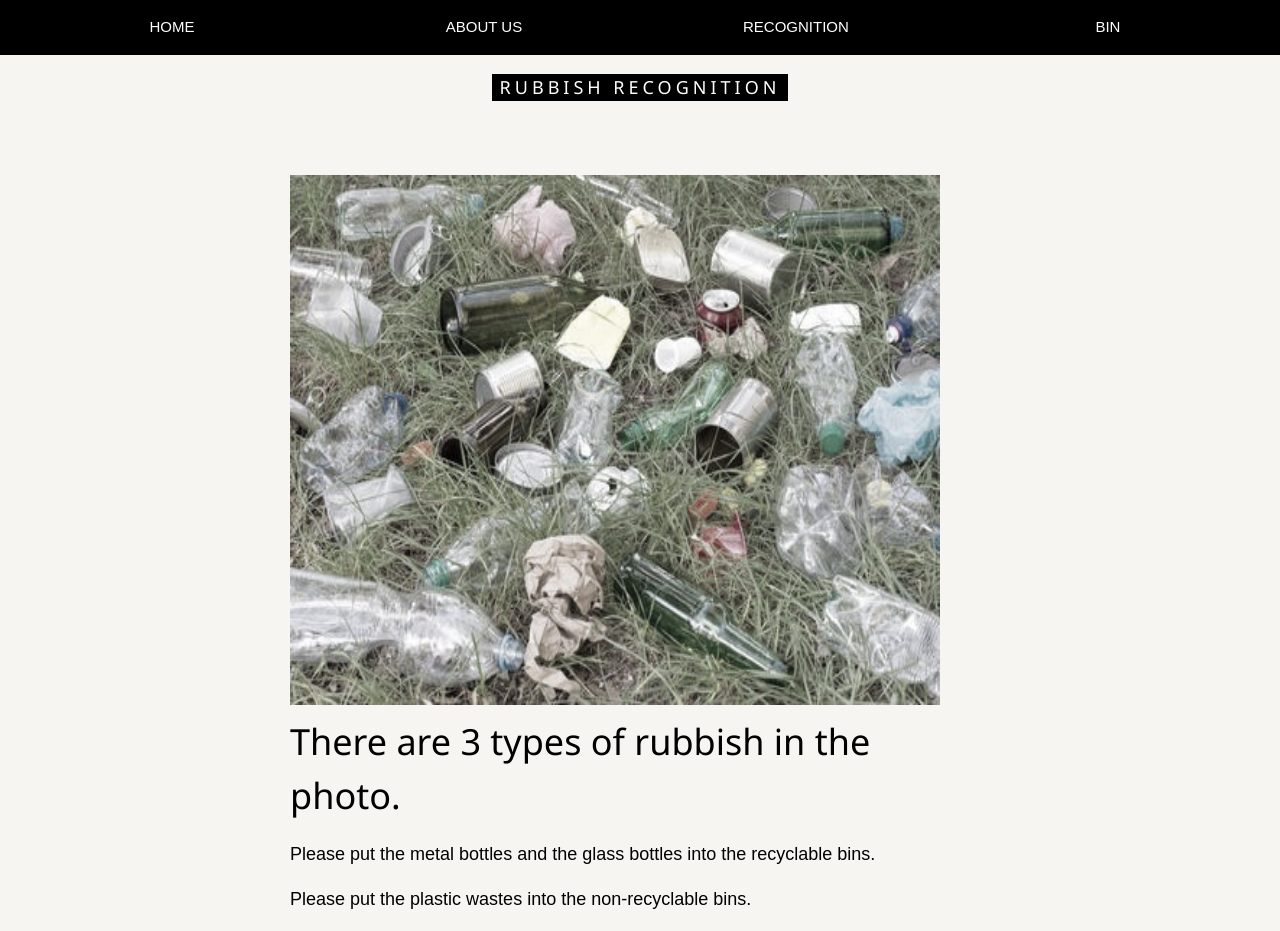
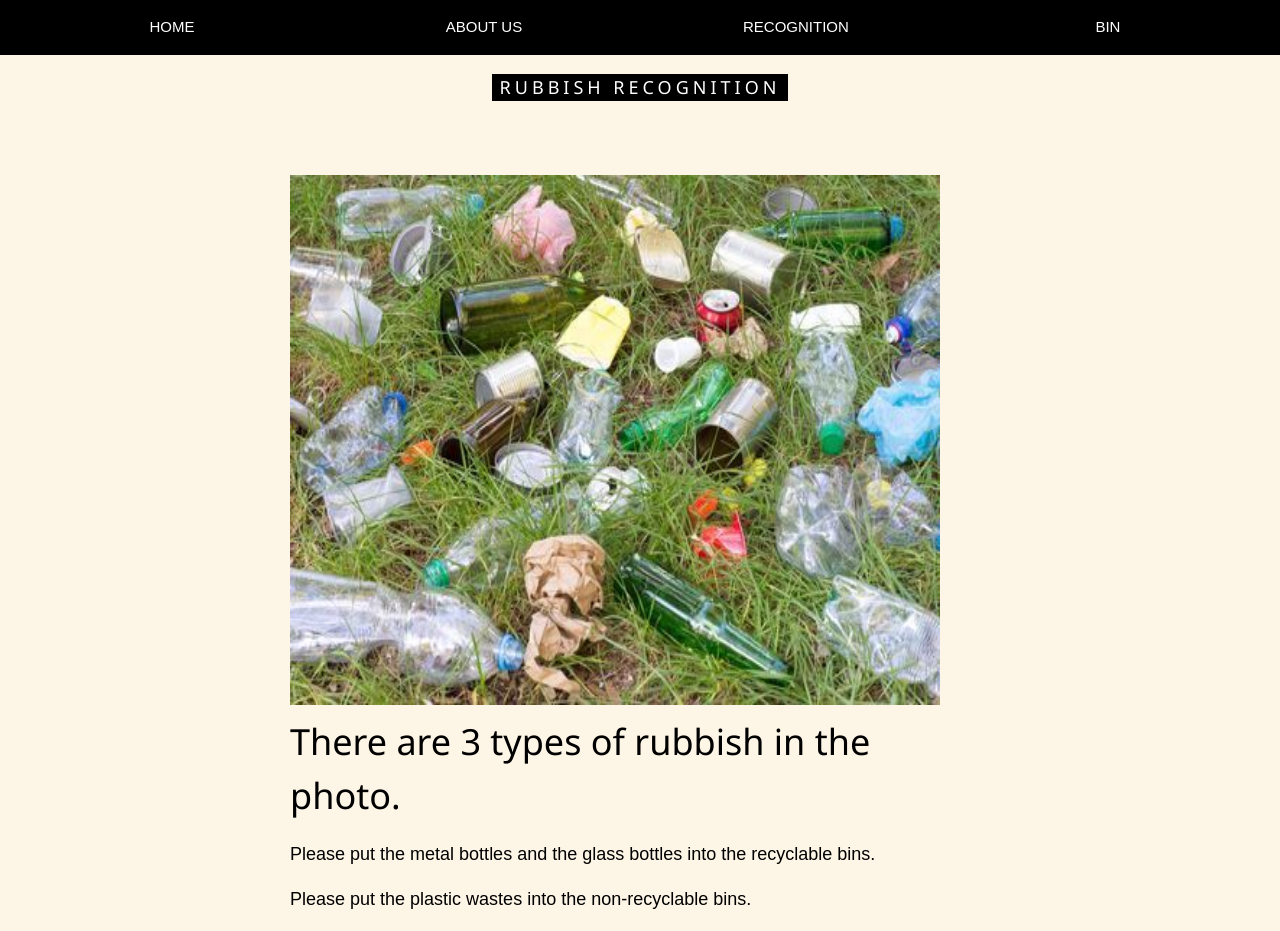
Before and after one commit to bigbigpoo/GoGreen, a plain HTML site: page Page 2.html in a window 1280 px wide. Drawn offline with Linux system fonts and the light colour scheme; a web font is replaced by a local one.

Commit message:
Update Page 2.html

```diff
--- a/Page 2.html
+++ b/Page 2.html
@@ -43,7 +43,7 @@ body, html {
 </div>
 
 <!-- Add a background color and large text to the whole page -->
-<div class="w3-sand w3-grayscale w3-large">
+<div class="w3-sand w3-large">
 
 <!-- About Container -->
 <div class="w3-container" id="about">
```
